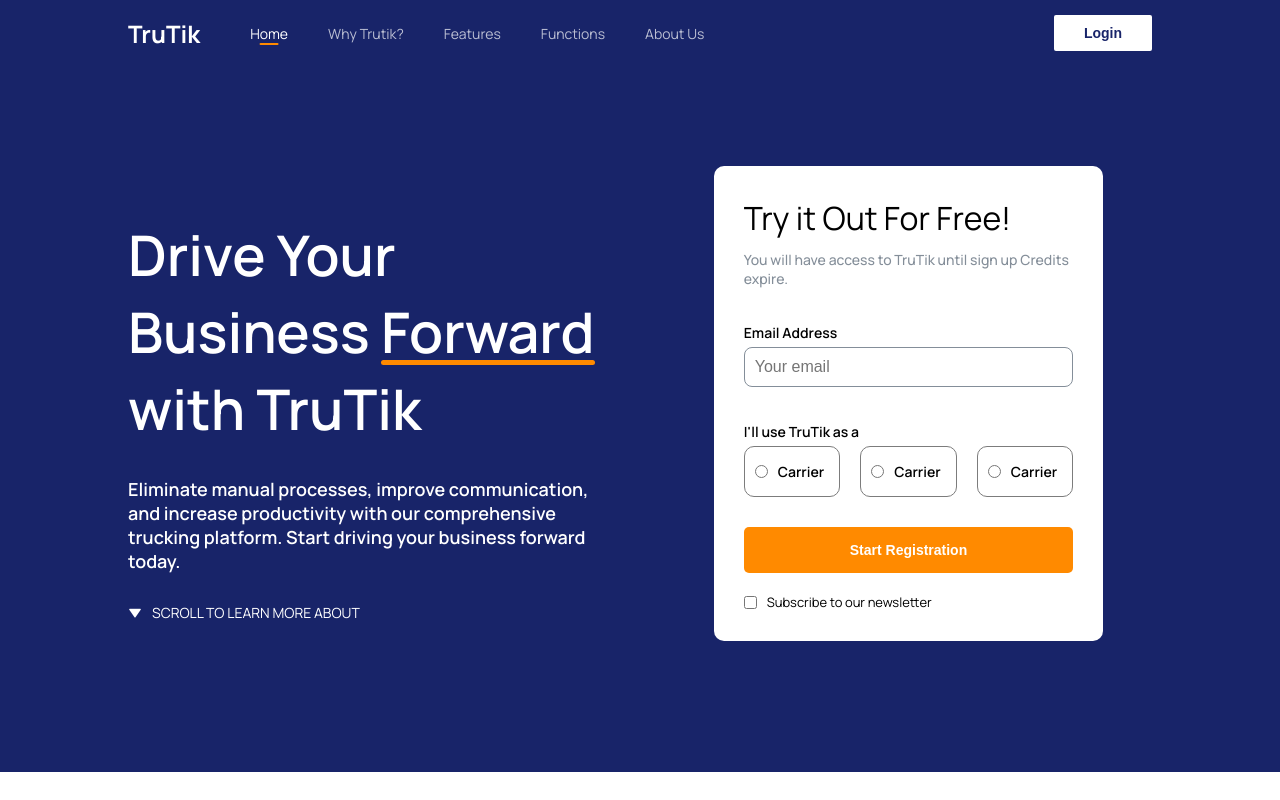
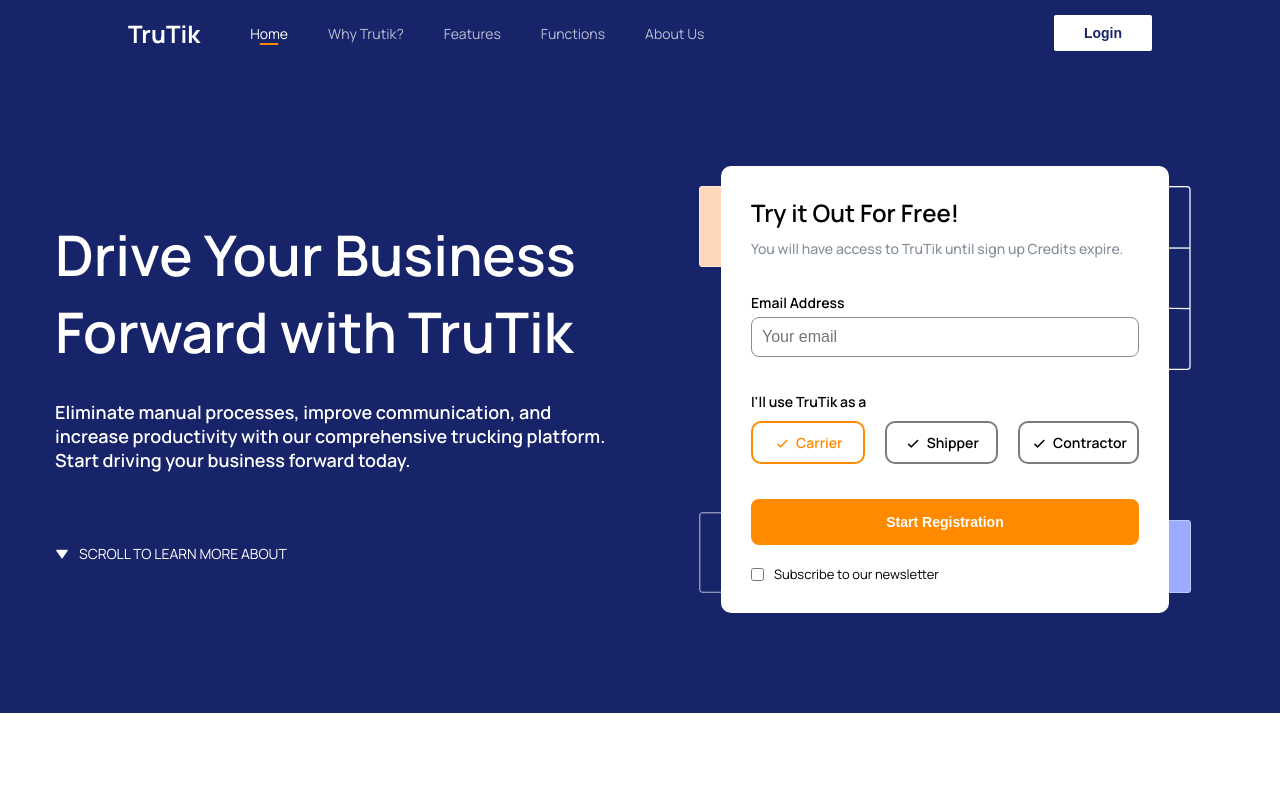
Before and after one commit to jashandeep31/Trutik, a plain HTML site: page index.html in a window 1280 px wide. Drawn offline with nearby package versions, Linux system fonts and the light colour scheme.

Commit message:
container

```diff
--- a/assets/styles/styles.scss
+++ b/assets/styles/styles.scss
@@ -12,6 +12,27 @@ body {
 }
 img {
     width: 100%;
+}
+.container {
+    padding-right: 15px;
+    padding-left: 15px;
+    margin-right: auto;
+    margin-left: auto;
+}
+@media (min-width: 768px) {
+    .container {
+        width: 750px;
+    }
+}
+@media (min-width: 992px) {
+    .container {
+        width: 970px;
+    }
+}
+@media (min-width: 1200px) {
+    .container {
+        width: 1170px;
+    }
 }
 nav {
     background-color: #182469;
@@ -64,14 +85,18 @@ nav {
         font-weight: 600;
     }
 }
-
+section {
+    background-color: #182469;
+}
 .main-section {
     background-color: #182469;
     color: white;
     display: grid;
     grid-template-columns: 1fr 1fr;
-    padding: 100px 10%;
+    padding: 100px 0%;
     gap: 50px;
+    max-width: 1170px;
+    margin: 0 auto;
     .left {
         padding: 50px 0;
         display: flex;
@@ -111,7 +136,39 @@ nav {
     }
     .right {
         // padding: 0 50px;
+        position: relative;
+        .side {
+            position: absolute;
+            width: 5%;
+            display: none;
+        }
+        .side1 {
+            display: block;
+            left: 6%;
+            z-index: 1;
+            top: 20px;
+        }
+        .side2 {
+            display: block;
+            left: 6%;
+            z-index: 1;
+            bottom: 20px;
+        }
+        .side3 {
+            display: block;
+            right: 6%;
+            z-index: 1;
+            top: 20px;
+        }
+        .side4 {
+            display: block;
+            right: 6%;
+            z-index: 1;
+            bottom: 20px;
+        }
         .form {
+            position: relative;
+            z-index: 5;
             background-color: white;
             color: black;
             padding: 30px;
@@ -119,7 +176,7 @@ nav {
             width: 80%;
             margin: 0 auto;
             h1 {
-                font-weight: 400;
+                font-weight: 600;
             }
             p {
                 font-size: 14px;
@@ -147,12 +204,28 @@ nav {
                         display: flex;
                         gap: 20px;
                         .radio-button {
-                            display: flex;
                             width: 100%;
-                            border: 1px solid #7c7c7c;
-                            padding: 10px;
-                            border-radius: 10px;
-                            gap: 10px;
+                            label {
+                                gap: 10px;
+                                border: 2px solid #7c7c7c;
+                                padding: 10px;
+                                border-radius: 10px;
+                                display: flex;
+                                align-items: center;
+                                justify-content: center;
+                                gap: 5px;
+                                i {
+                                    font-size: 18px;
+                                }
+                            }
+                            input[type="radio"] {
+                                display: none;
+                                opacity: 0;
+                            }
+                            input[type="radio"]:checked + label {
+                                border-color: $secondary-color;
+                                color: $secondary-color;
+                            }
                         }
                     }
                 }
@@ -167,7 +240,7 @@ nav {
                         font-weight: 600;
                         font-size: 14px;
                         border: none;
-                        border-radius: 5px;
+                        border-radius: 8px;
                     }
                 }
             }
@@ -176,6 +249,10 @@ nav {
                 display: flex;
                 align-items: center;
                 gap: 10px;
+                input:checked {
+                    accent-color: $secondary-color;
+                    color: white;
+                }
             }
         }
     }
--- a/index.html
+++ b/index.html
@@ -25,6 +25,7 @@
             </div>
             <button>Login</button>
         </nav>
+        <section>
             <div class="main-section">
                 <div class="left">
                     <div class="main-text">
@@ -32,9 +33,10 @@
                             Drive Your Business <span>Forward</span> with TruTik
                         </h1>
                         <p>
-                        Eliminate manual processes, improve communication, and
-                        increase productivity with our comprehensive trucking
-                        platform. Start driving your business forward today.
+                            Eliminate manual processes, improve communication,
+                            and increase productivity with our comprehensive
+                            trucking platform. Start driving your business
+                            forward today.
                         </p>
                     </div>
                     <p>
@@ -43,6 +45,26 @@
                     </p>
                 </div>
                 <div class="right">
+                    <img
+                        src="./assets/images/1.png"
+                        alt=""
+                        class="side side1"
+                    />
+                    <img
+                        src="./assets/images/2.png"
+                        alt=""
+                        class="side side2"
+                    />
+                    <img
+                        src="./assets/images/3.png"
+                        alt=""
+                        class="side side3"
+                    />
+                    <img
+                        src="./assets/images/4.png"
+                        alt=""
+                        class="side side4"
+                    />
                     <div class="form">
                         <h1>Try it Out For Free!</h1>
                         <p>
@@ -58,16 +80,38 @@
                                 <label for="">I'll use TruTik as a</label>
                                 <div class="radio-buttons">
                                     <div class="radio-button">
-                                    <input name="for" id="for" type="radio" />
-                                    <label for="for">Carrier</label>
+                                        <input
+                                            name="for"
+                                            id="Carrier"
+                                            type="radio"
+                                            checked
+                                        />
+                                        <label for="Carrier">
+                                            <i class="bx bx-check"></i>
+                                            <span> Carrier </span>
+                                        </label>
                                     </div>
                                     <div class="radio-button">
-                                    <input name="for" id="for" type="radio" />
-                                    <label for="for">Carrier</label>
+                                        <input
+                                            name="for"
+                                            id="Shipper"
+                                            type="radio"
+                                        />
+                                        <label for="Shipper">
+                                            <i class="bx bx-check"></i>
+                                            <span> Shipper </span>
+                                        </label>
                                     </div>
                                     <div class="radio-button">
-                                    <input name="for" id="for" type="radio" />
-                                    <label for="for">Carrier</label>
+                                        <input
+                                            name="for"
+                                            id="Contractor"
+                                            type="radio"
+                                        />
+                                        <label for="Contractor">
+                                            <i class="bx bx-check"></i>
+                                            <span> Contractor </span>
+                                        </label>
                                     </div>
                                 </div>
                             </div>
@@ -84,5 +128,6 @@
                     </div>
                 </div>
             </div>
+        </section>
     </body>
 </html>
```
Also changed, not shown: assets/images/1.png (added), assets/images/2.png (added), assets/images/3.png (added), assets/images/4.png (added), assets/styles/styles.css, 1 other file. Lines whose indentation alone changed are shown as unchanged.
